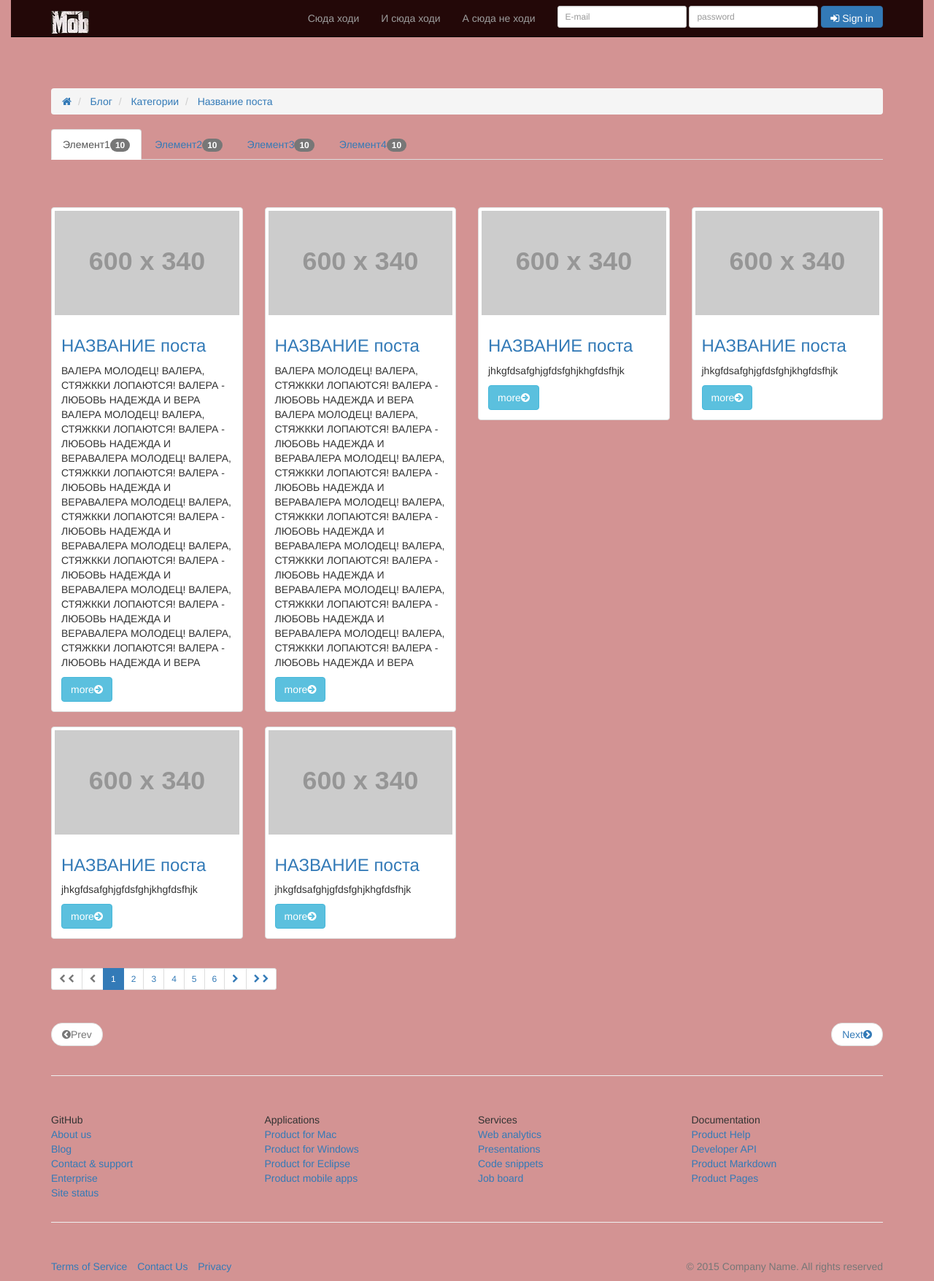
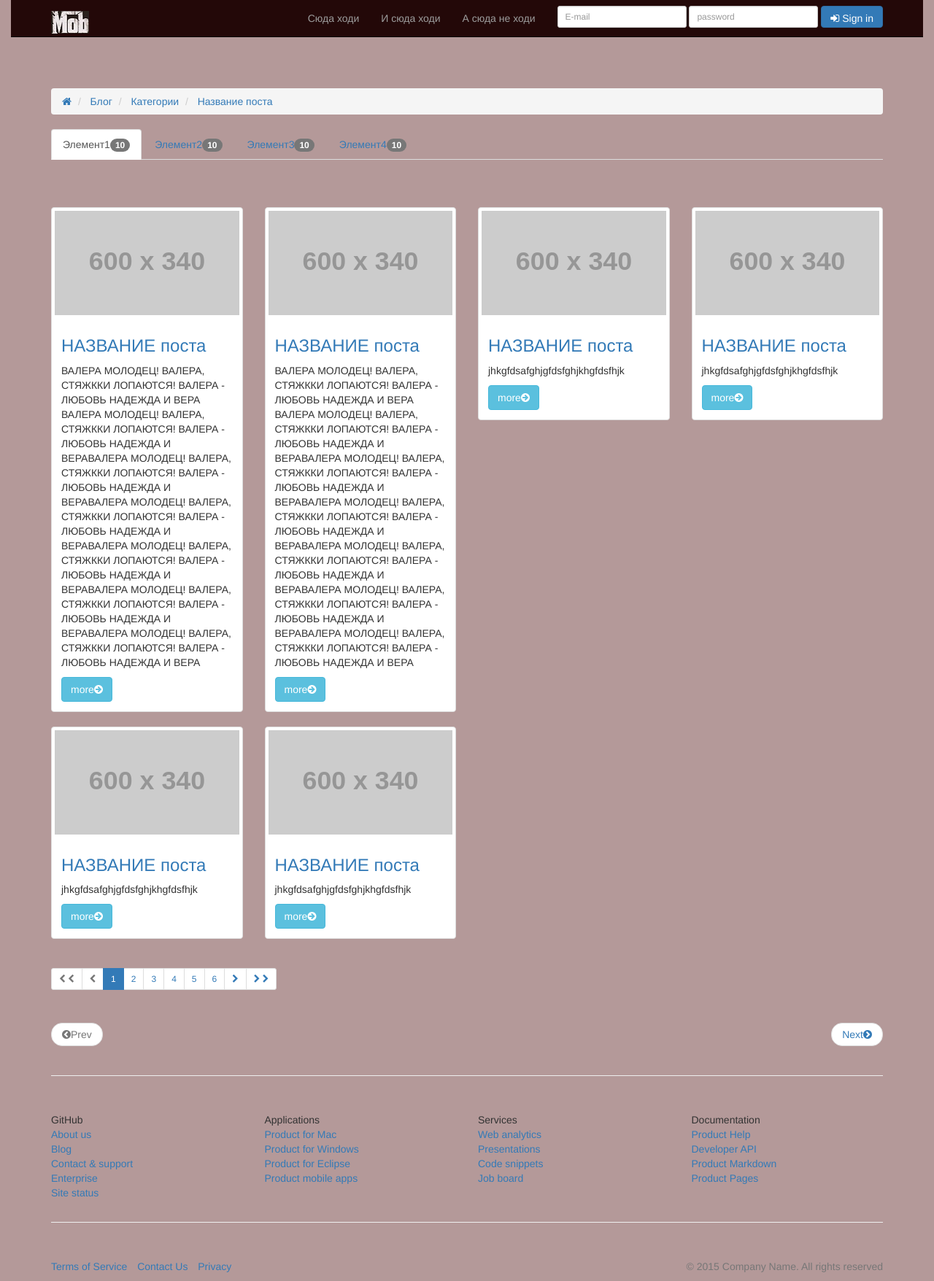
Before and after one commit to zasamen/zasamen.github.io, a PHP site: page / in a window 1280 px wide. Shown: the whole page at 73% size. Run offline with PHP 8.4, Linux system fonts and the light colour scheme; grey boxes labelled with a size stand in for pictures from a placeholder-image service; some libraries are stand-ins or nearby versions.

Commit message:
Working starting                    add sal                    Background and logo

```diff
--- a/css/style.css
+++ b/css/style.css
@@ -39,5 +39,5 @@ a.spoiler:after{
     background: #230808;
 }
 body{
-    background: #D39393;
+    background: #B49999;
 }
```
